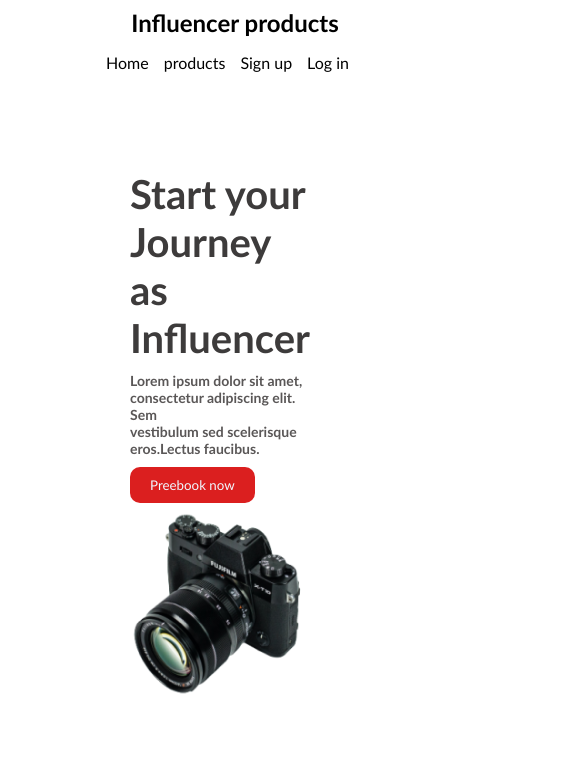
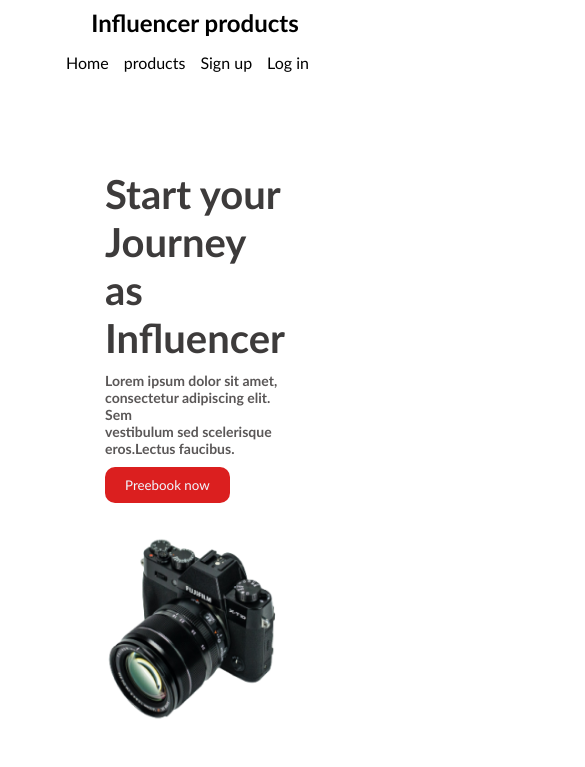
Before and after one commit to shopno693/Gear10, a plain HTML site: page index.html in a window 390 px wide. Shown: the top 767 px of the page, 585 px wide, since content can reach past the window. Drawn offline with Linux system fonts and the light colour scheme.

Commit message:
Meaningful Message

```diff
--- a/style.css
+++ b/style.css
@@ -78,12 +78,12 @@
 @media screen and (max-width:667px){
   .nav {
     flex-direction: column;
-    margin-left: 80px;
+    /* margin-left: 80px; */
   }
   .banner-container {
     flex-direction: column;
     margin-top: 90px;
-    margin-left: 50px;
+    /* margin-left: 50px; */
   }
   .company-logo {
     flex-direction: row;
@@ -106,6 +106,7 @@
   #Main-cam{
     height: 200px;
     width: 200px;
+    margin-top: 25px;
   }
 }
 /* This is Main section */
@@ -176,6 +177,9 @@
     gap: 10px;
     padding: 0px 80px;
   }
+  .buton {
+    display: none;
+  }
 }
 
 /* this is features  */
```
